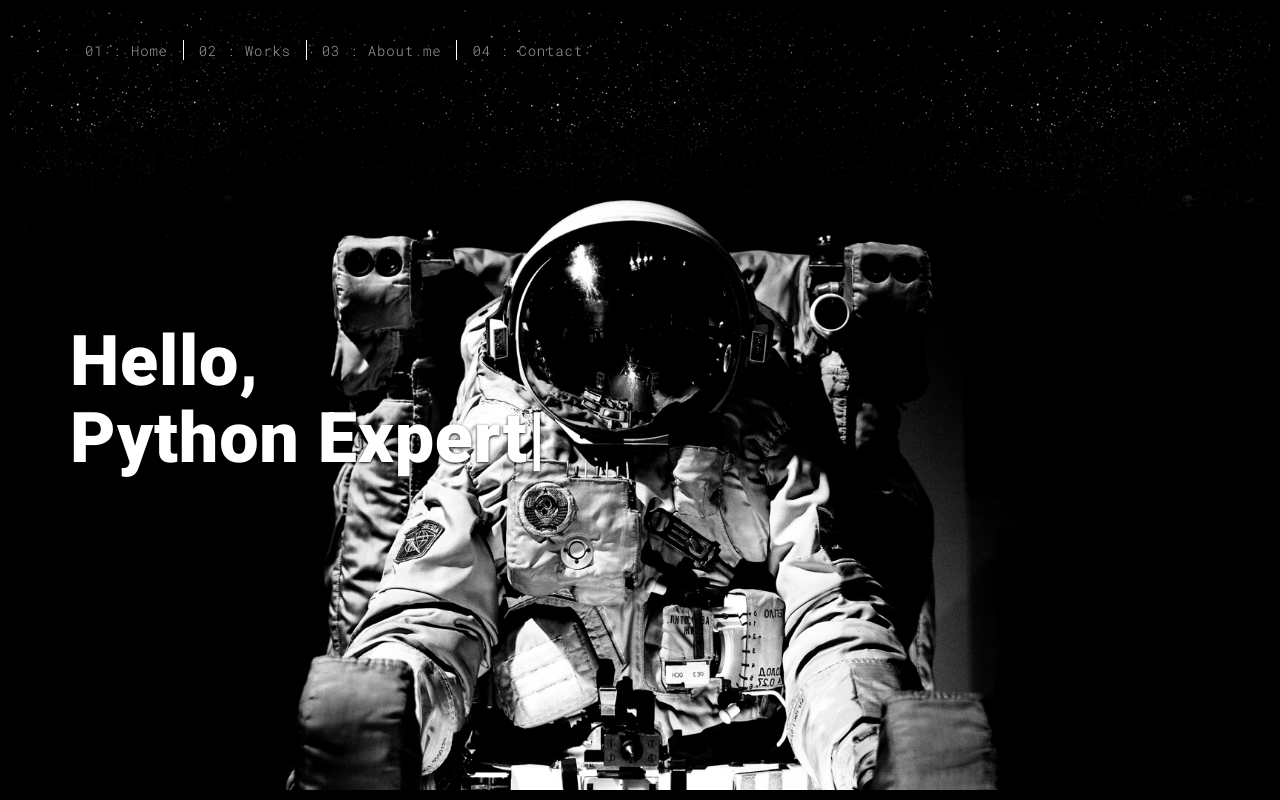
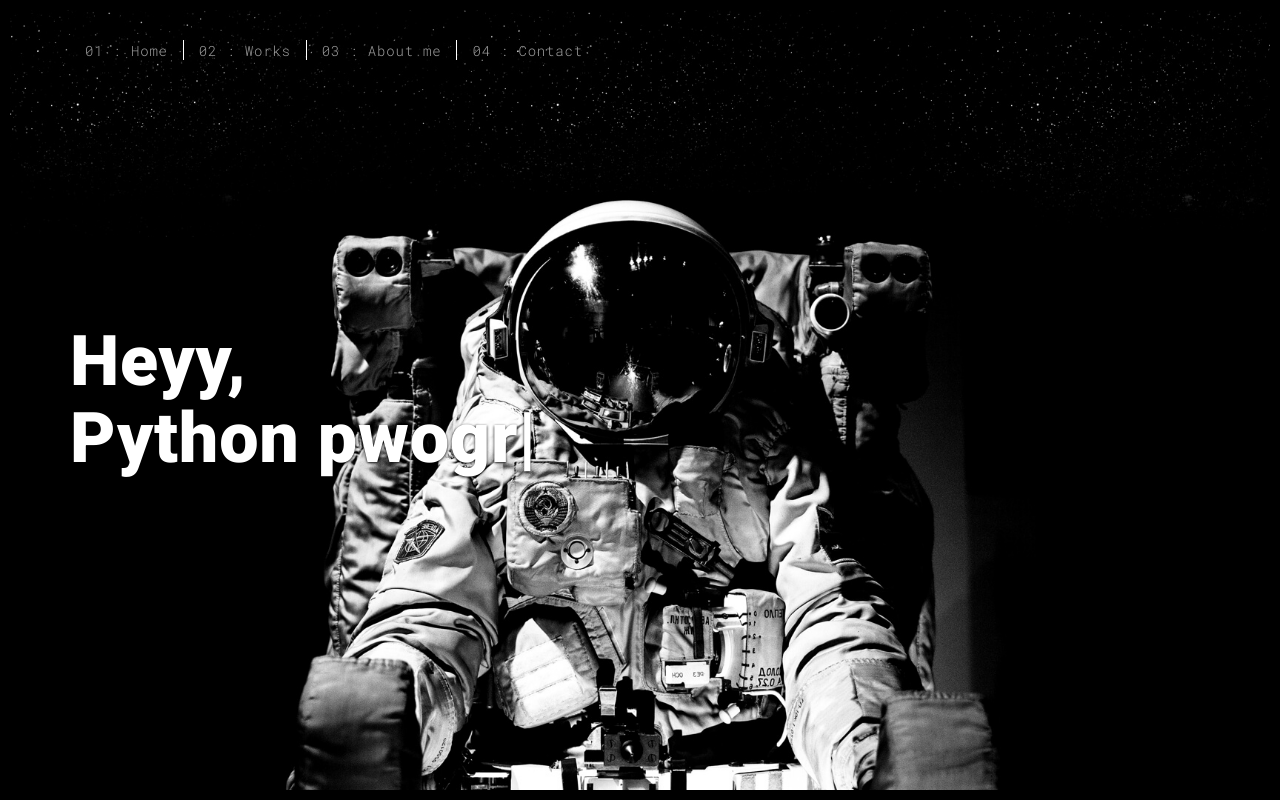
Before and after one commit to bityos/portfo, a Flask app: page / in a window 1280 px wide. Run offline with Flask 2, Linux system fonts and the light colour scheme; some libraries are stand-ins or nearby versions.

Commit message:
my portfolio website

```diff
--- a/templates/index.html
+++ b/templates/index.html
@@ -56,11 +56,11 @@
         <div class="col-xs-12">
           <div class="hero-full-wrapper">
             <div class="text-content">
-              <h1>Hello,<br>
+              <h1>Heyy,<br>
                 <span id="typed-strings">
-                  <span>I'm Jean Bityòs Sauveur</span>
-                  <span>Python Expert</span>
-                  <span>Working as a instructor</span>
+                  <span>Mwen se Jean Bityòs Sauveur</span>
+                  <span>Python pwogramè</span>
+                  <span>Web pwogramè tou !!!</span>
                 </span>
                 <span id="typed"></span>
               </h1>
```
